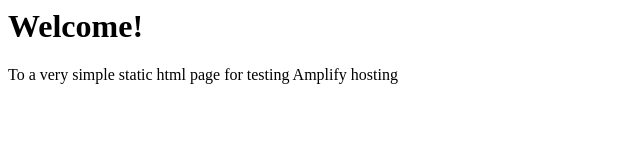
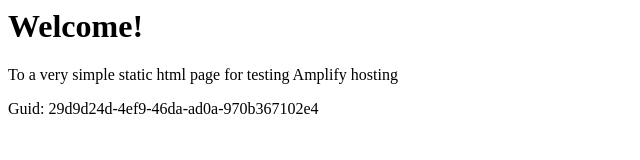
Before and after one commit to aws-aemilia-sfo/Github-PR-Commit-Integration-Test-DoNotTouch-v1-prod-us-west-1, a website: page src/index.html in a window 1280 px wide. Shown: the whole page, without its empty margins (0-640 px from the left). Drawn offline with Linux system fonts and the light colour scheme.

Commit message:
commit from integ tests

```diff
--- a/src/index.html
+++ b/src/index.html
@@ -1,3 +1,5 @@
+
+
 <html lang="en">
 
 <head>
@@ -10,6 +12,6 @@
 <body>
     <h1>Welcome!</h1>
     <p>To a very simple static html page for testing Amplify hosting</p>
-</body>
+    <p>Guid: 29d9d24d-4ef9-46da-ad0a-970b367102e4</p></body>
 
 </html>
```
